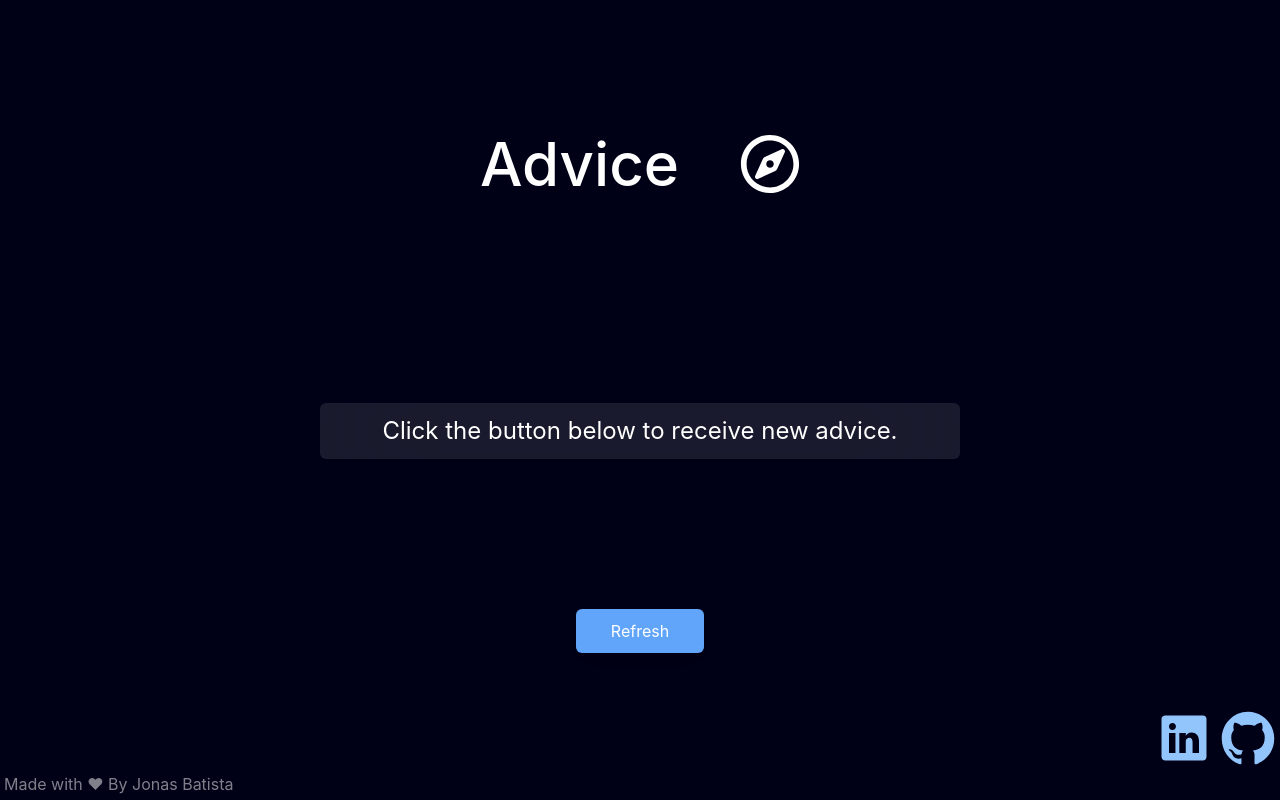
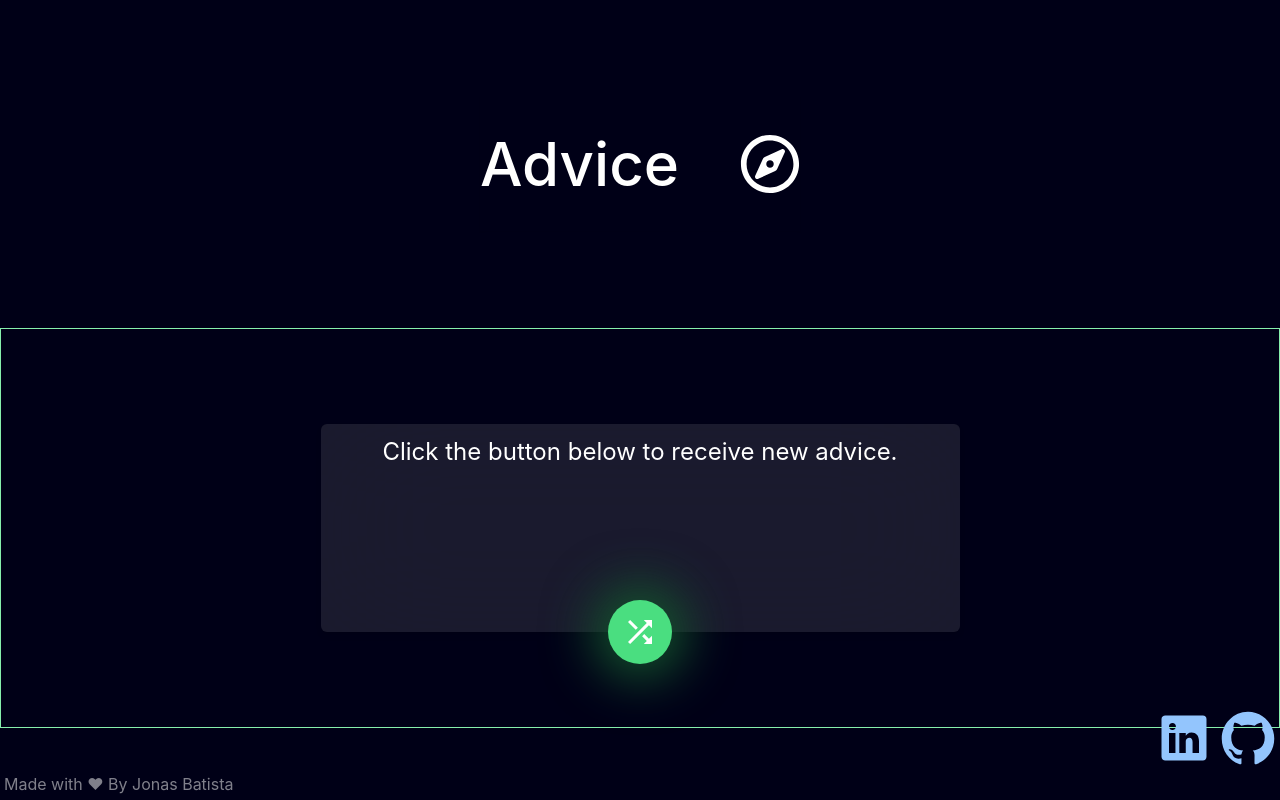
Before and after one commit to jonas-nb/AdviceApp, a React (Create React App) app: page / in a window 1280 px wide. Built offline with nearby package versions, Linux system fonts and the light colour scheme.

Commit message:
Botão refresh update

```diff
--- a/package.json
+++ b/package.json
@@ -14,7 +14,7 @@
     "babel-plugin-macros": "^3.1.0",
     "react": "^17.0.2",
     "react-dom": "^17.0.2",
-    "react-icons": "^4.3.1",
+    "react-icons": "^4.4.0",
     "react-scripts": "5.0.0",
     "web-vitals": "^2.1.3"
   },
--- a/src/Components/footer/Footer.jsx
+++ b/src/Components/footer/Footer.jsx
@@ -10,12 +10,12 @@ const Footer = () => {
         <div className="w-32 flex justify-around   text-blue-300  text-4xl md:text-6xl">
           <a
             href="https://www.linkedin.com/in/jonas-batista-b77b24137/"
-            target={"_blank"}
+            target="_blank"
             className="hover:text-blue-400"
           >
             <IoLogoLinkedin className="" />
           </a>
-          <a href="https://github.com/jonas-nb" target={"_blank"}>
+          <a href="https://github.com/jonas-nb" target="_blank">
             <IoLogoGithub className="hover:text-blue-400" />
           </a>
         </div>
--- a/src/Components/main/Main.jsx
+++ b/src/Components/main/Main.jsx
@@ -1,14 +1,15 @@
 /** @format */
 
-import React, { useState, useEffect } from "react";
+import React, { useState } from "react";
 import { api } from "../../api";
+import { MdShuffle } from "react-icons/md";
 
 const Main = () => {
   let [advice, setAdvice] = useState(
     "Click the button below to receive new advice."
   );
+
   const [stateLoading, setStateLoading] = useState(true);
-  // this code below make rhe request api
 
   let loadAdvice = async () => {
     setStateLoading(false);
@@ -19,33 +20,29 @@ const Main = () => {
     }, 300);
   };
 
-  // function with fetch api
-  /* let loadAdvice = () => {
-      fetch("https://api.adviceslip.com/advice")
-        .then((response) => response.json())
-        .then((json) => setAdvice(json.slip.advice));
-    } */
-
   return (
-    <div className="flex flex-col w-full justify-around items-center h-2/6 sm:h-4/6 md:h-2/6 lg:h-3/6">
-      <div className="w-64 p-3 backdrop-blur-3xl bg-white/10 rounded-md shadow-md shadow-blue-500/3 md:w-6/12">
+    <div className="border h-72 border-green-300 flex flex-col w-full justify-around items-center h-2/6 sm:h-4/6 md:h-2/6 lg:h-3/6">
+      <div className="flex items-center flex-col w-64 h-52 p-3 backdrop-blur-3xl bg-white/10 rounded-md shadow-md shadow-blue-500/3 md:w-6/12">
         {stateLoading === false ? (
-          <div className="text-center text-white ">
+          <div className="w-full flex items-center justify-center text-white">
             looking for new advice...
           </div>
         ) : (
-          <p className="text-white text-xl text-center sm:text-md md:text-2xl ">
+          <p className="text-white  text-lg text-center sm:text-md md:text-2xl w-full">
             {advice}
           </p>
         )}
+        <button
+          onClick={loadAdvice}
+          className={
+            stateLoading === true
+              ? "bg-green-400 flex justify-center items-center w-16 h-16 fixed top-44 text-4xl  text-white hover:bg-green-500 shadow-[0_0px_50px_15px_rgba(0,0,0,0.3)] shadow-green-900 rounded-full"
+              : "bg-green-400 flex justify-center items-center w-16 h-16 fixed top-44 text-4xl  text-white hover:bg-green-500  rounded-full"
+          }
+        >
+          <MdShuffle />
+        </button>
       </div>
-
-      <button
-        onClick={loadAdvice}
-        className="w-32 h-11  text-white bg-blue-400 hover:bg-blue-500 shadow-xl hover:shadow-blue-300/5 rounded-md"
-      >
-        Refresh
-      </button>
     </div>
   );
 };
```
Also changed, not shown: 1 other file (tests, documents, lock files or other folders).
